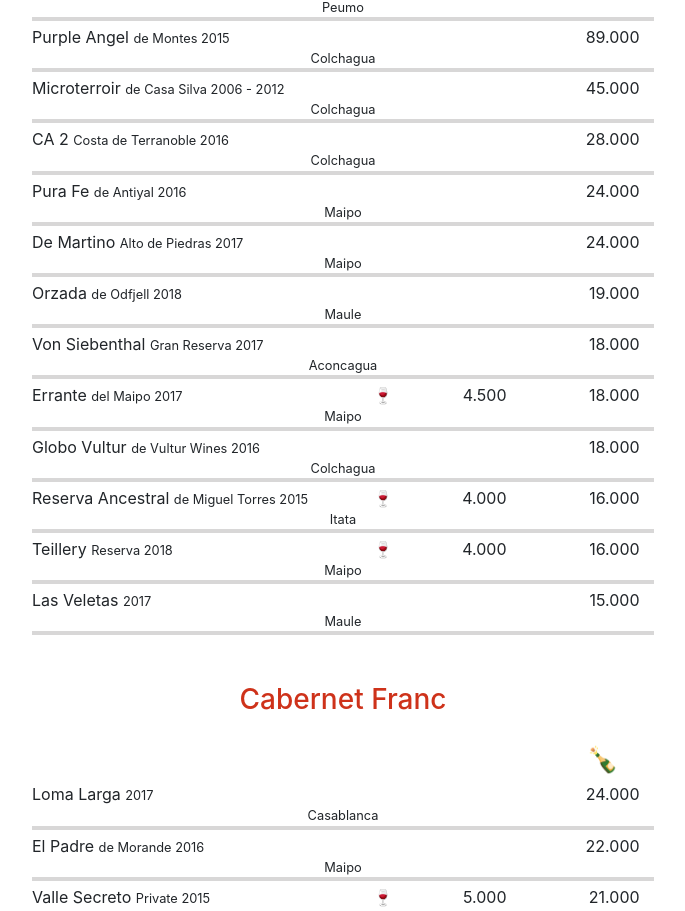
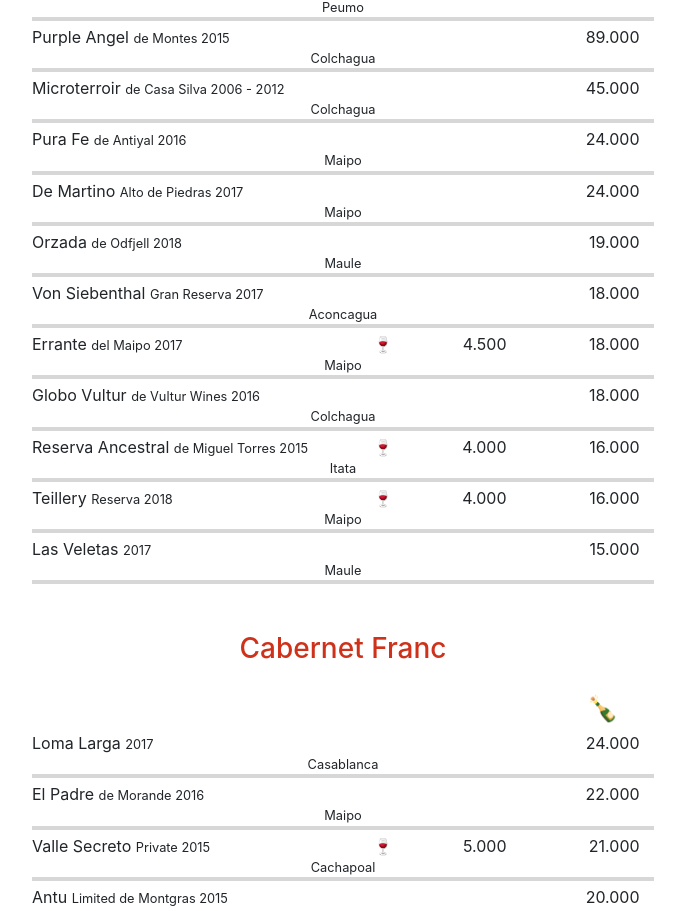
Before and after one commit to durbonca/Menu-QR-Google-sheet, a React (Create React App) app: page /Wine in a window 1280 px wide. Shown: the part 9900-10811 px from the top of the page, without its empty margins (297-982 px from the left). Built offline with nearby package versions, Linux system fonts and the light colour scheme.

Commit message:
Update dataWine.js

```diff
--- a/src/data/dataWine.js
+++ b/src/data/dataWine.js
@@ -300,7 +300,7 @@ const dataWine = [
             { id: 1, name: 'Carmín de Peumo', description: 'de Concha y Toro 2017', country: 'Peumo', price: '', price2: '89.000' },
             { id: 2, name: 'Purple Angel', description: 'de Montes 2015', country: 'Colchagua', price: '', price2: '89.000' },
             { id: 3, name: 'Microterroir', description: 'de Casa Silva 2006 - 2012', country: 'Colchagua', price: '', price2: '45.000' },
-            { id: 4, name: 'CA 2', description: 'Costa de Terranoble 2016', country: 'Colchagua', price: '', price2: '28.000' },
+            /* { id: 4, name: 'CA 2', description: 'Costa de Terranoble 2016', country: 'Colchagua', price: '', price2: '28.000' }, */
             { id: 5, name: 'Pura Fe', description: 'de Antiyal 2016', country: 'Maipo', price: '', price2: '24.000' },
             { id: 6, name: 'De Martino', description: 'Alto de Piedras 2017', country: 'Maipo', price: '', price2: '24.000' },
             /* { id: 7, name: 'Micas', description: 'de Tabalí 2015', country: 'Cachapoal', price: '4.500', price2: '19.000' }, */
```
